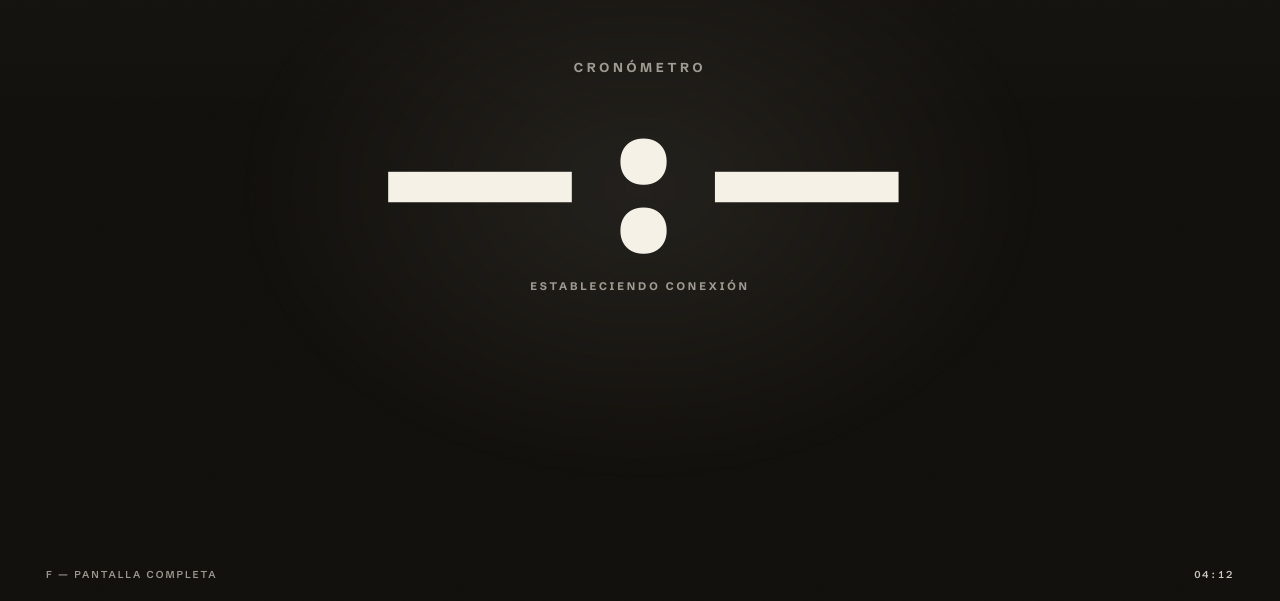
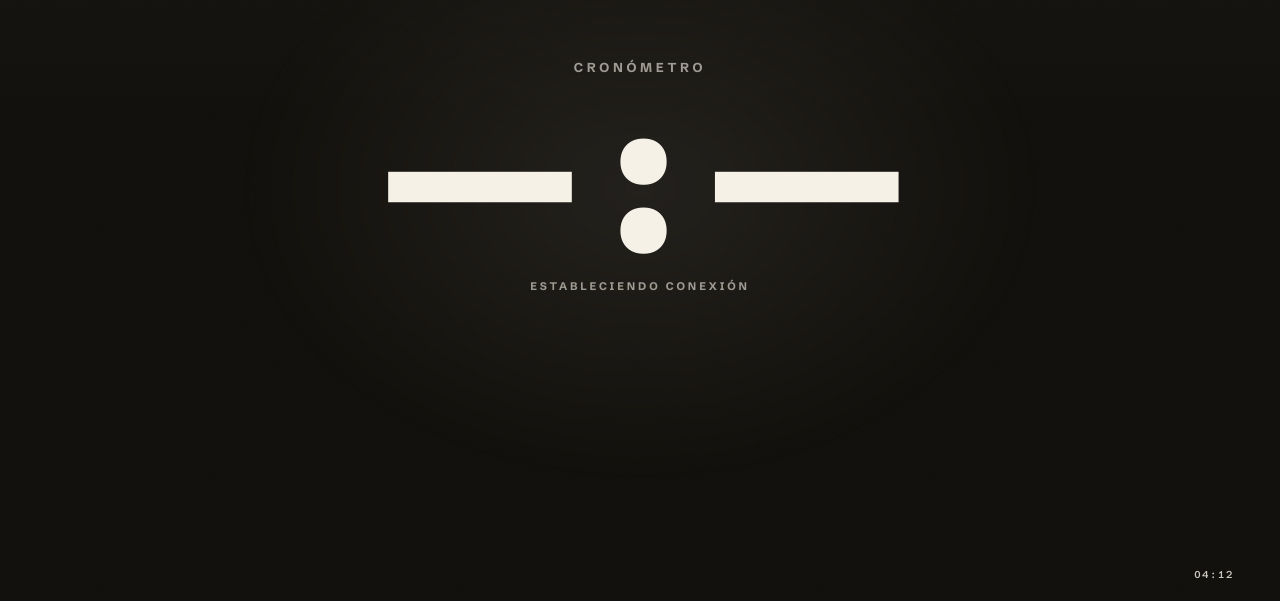
Before and after one commit to RaulTorreM/Timer_Page_Demo, a React (Vite) app in the folder client/: page /timer in a window 1280 px wide. Shown: the part 199-800 px from the top of the page. Built offline with nearby package versions, Linux system fonts and the light colour scheme; no server answers.

Commit message:
se quito hint

```diff
--- a/client/src/config.js
+++ b/client/src/config.js
@@ -1,7 +1,7 @@
 export const EVENT = {
   name: 'Debate Oficial',
   kicker: 'Cronómetro de sala',
-  hint: 'F — Pantalla completa',
+  hint: '',
 };
 
 export const CONTROL = {
```
